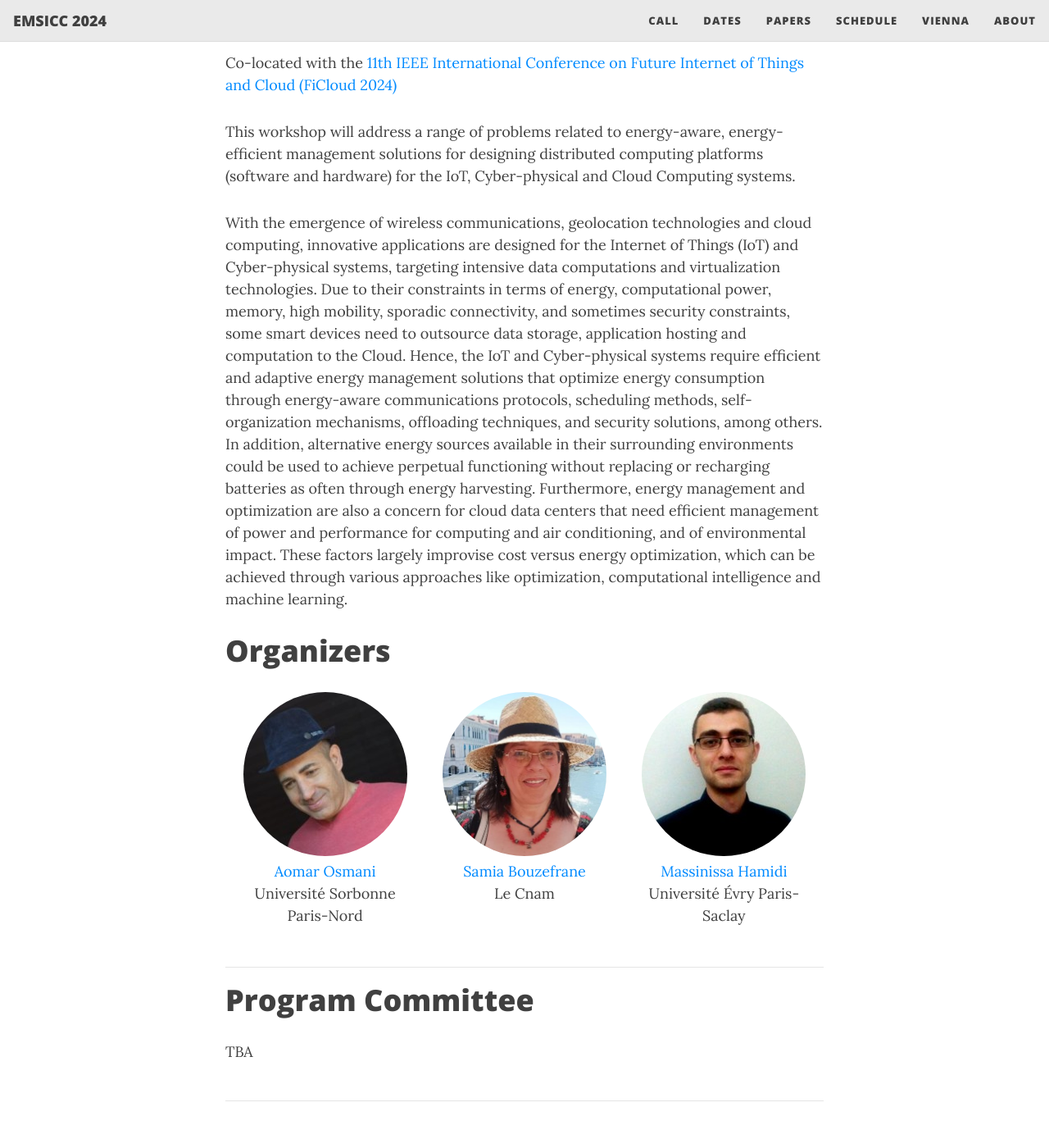
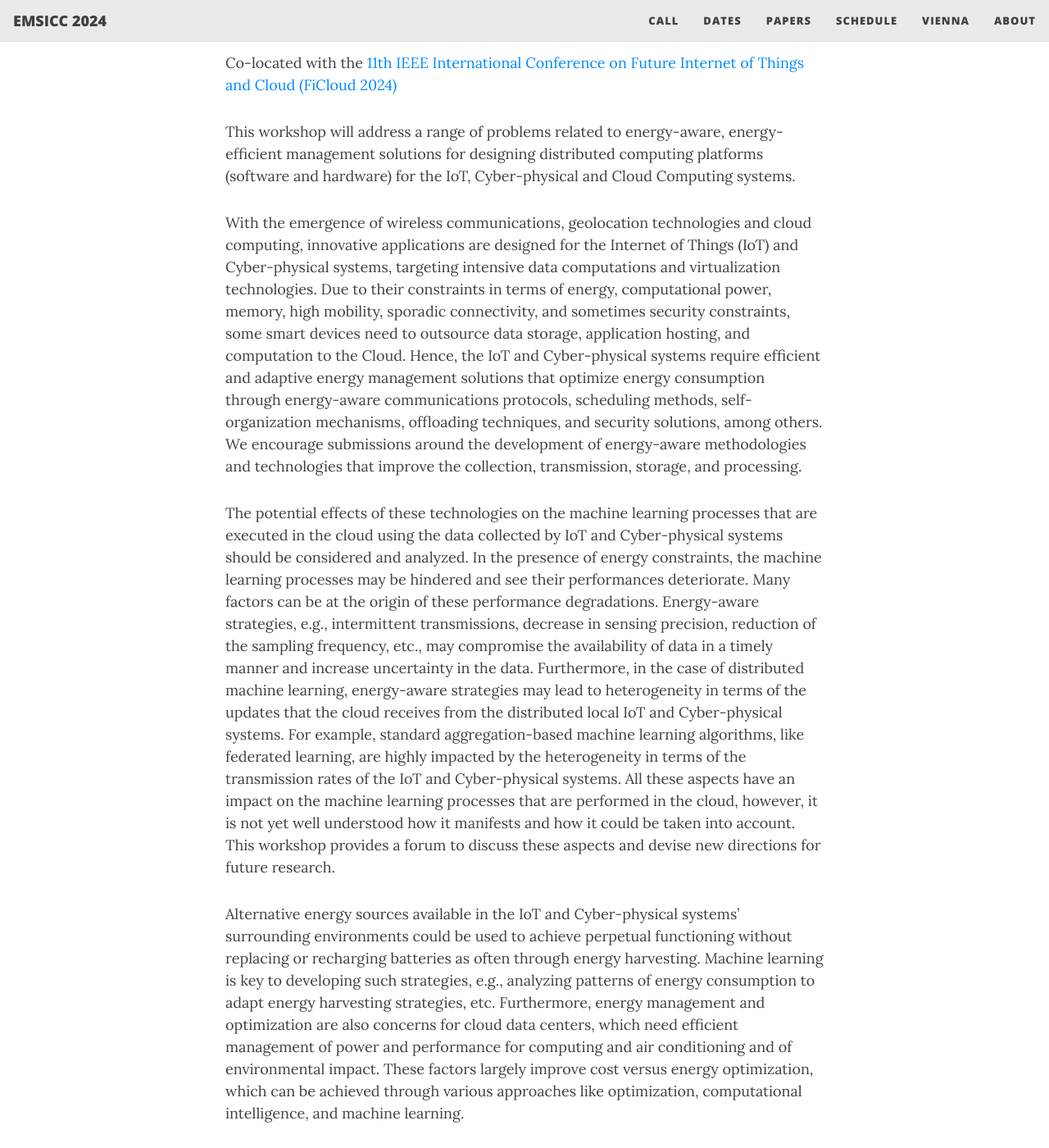
Before and after one commit to emsicc/2024, a Jekyll site: the page built from index.md, in a window 1280 px wide and 1400 px high, scrolled down 606 px. Shown: the whole window at 82% size. Built offline with Jekyll 4.4.1, drawn with Linux system fonts in a browser that asks for light colours; nearby versions of some CDN libraries.

Commit message:
Highlighting AI and ML for 2024 edition of the workshop

```diff
--- a/index.md
+++ b/index.md
@@ -11,21 +11,12 @@ This workshop will address a range of problems related to energy-aware, energy-e
 solutions for designing distributed computing platforms (software and hardware) for the IoT, Cyber-physical
 and Cloud Computing systems.
 
-With the emergence of wireless communications, geolocation technologies and cloud computing,
-innovative applications are designed for the Internet of Things (IoT) and Cyber-physical systems,
-targeting intensive data computations and virtualization technologies. Due to their constraints
-in terms of energy, computational power, memory, high mobility, sporadic connectivity, and sometimes
-security constraints, some smart devices need to outsource data storage, application hosting and
-computation to the Cloud. Hence, the IoT and Cyber-physical systems require efficient and adaptive
-energy management solutions that optimize energy consumption through energy-aware communications
-protocols, scheduling methods, self-organization mechanisms, offloading techniques, and security
-solutions, among others. In addition, alternative energy sources available in their surrounding
-environments could be used to achieve perpetual functioning without replacing or recharging batteries
-as often through energy harvesting. Furthermore, energy management and optimization are also a
-concern for cloud data centers that need efficient management of power and performance for computing
-and air conditioning, and of environmental impact. These factors largely improvise cost versus energy
-optimization, which can be achieved through various approaches like optimization, computational
-intelligence and machine learning.
+With the emergence of wireless communications, geolocation technologies and cloud computing, innovative applications are designed for the Internet of Things (IoT) and Cyber-physical systems, targeting intensive data computations and virtualization technologies. Due to their constraints in terms of energy, computational power, memory, high mobility, sporadic connectivity, and sometimes security constraints, some smart devices need to outsource data storage, application hosting, and computation to the Cloud. Hence, the IoT and Cyber-physical systems require efficient and adaptive energy management solutions that optimize energy consumption through energy-aware communications protocols, scheduling methods, self-organization mechanisms, offloading techniques, and security solutions, among others. We encourage submissions around the development of energy-aware methodologies and technologies that improve the collection, transmission, storage, and processing.
+
+The potential effects of these technologies on the machine learning processes that are executed in the cloud using the data collected by IoT and Cyber-physical systems should be considered and analyzed. In the presence of energy constraints, the machine learning processes may be hindered and see their performances deteriorate. Many factors can be at the origin of these performance degradations. Energy-aware strategies, e.g., intermittent transmissions, decrease in sensing precision, reduction of the sampling frequency, etc., may compromise the availability of data in a timely manner and increase uncertainty in the data. Furthermore, in the case of distributed machine learning, energy-aware strategies may lead to heterogeneity in terms of the updates that the cloud receives from the distributed local IoT and Cyber-physical systems. For example, standard aggregation-based machine learning algorithms, like federated learning, are highly impacted by the heterogeneity in terms of the transmission rates of the IoT and Cyber-physical systems. All these aspects have an impact on the machine learning processes that are performed in the cloud, however, it is not yet well understood how it manifests and how it could be taken into account. This workshop provides a forum to discuss these aspects and devise new directions for future research.
+
+Alternative energy sources available in the IoT and Cyber-physical systems’ surrounding environments could be used to achieve perpetual functioning without replacing or recharging batteries as often through energy harvesting. Machine learning is key to developing such strategies, e.g., analyzing patterns of energy consumption to adapt energy harvesting strategies, etc. Furthermore, energy management and optimization are also concerns for cloud data centers, which need efficient management of power and performance for computing and air conditioning and of environmental impact. These factors largely improve cost versus energy optimization, which can be achieved through various approaches like optimization, computational intelligence, and machine learning.
+
 
 
 
```
